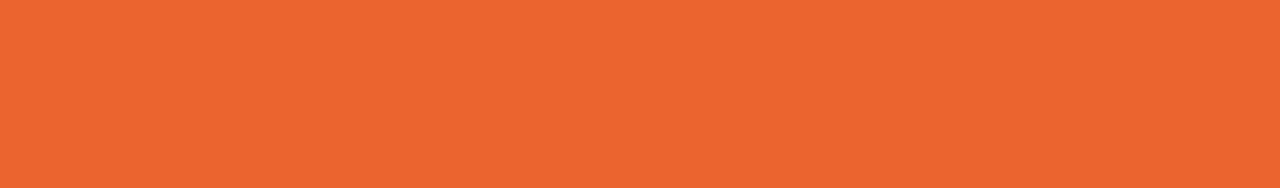
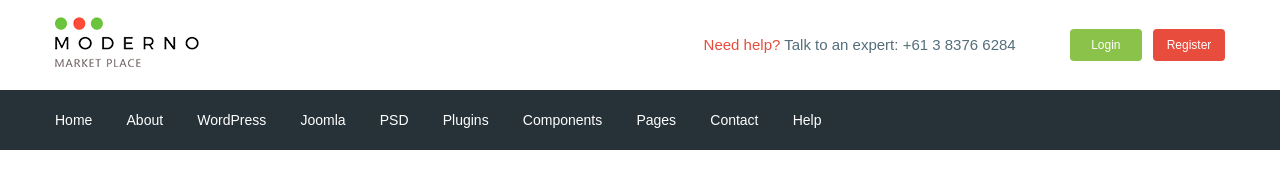
Before and after one commit to 23vv23/Mo, a website: page app/index.html in a window 1280 px wide. Drawn offline with nearby package versions, Linux system fonts and the light colour scheme; files that its build step writes are made by us from their sources.

Commit message:
added header

```diff
--- a/app/index.html
+++ b/app/index.html
@@ -3,12 +3,94 @@
 <head>
     <meta charset="UTF-8">
     <meta name="viewport" content="width=device-width, initial-scale=1.0">
+    <link href="https://fonts.googleapis.com/css2?family=Roboto:wght@500;700&display=swap" rel="stylesheet">
     <link rel="stylesheet" href="css/libs.min.css">
     <link rel="stylesheet" href="css/style.min.css">
-    <title>Document</title>
+    <title>MO</title>
 </head>
 <body>
-
+    <header class="header">
+        <div class="header__top">
+            <div class="contanier">
+                <div class="header__top-inner">
+                    <div class="header__logo">
+                        <a href="#">
+                        <img src="images/logo.png" alt="">
+                        </a>
+                    </div>
+                    <div class="header__text">
+                        <a href="#"><span> Need help?</span>
+                        </a>
+                         Talk to an expert:
+                         <a class="header__phone" href="tel:61383766284">+61 3 8376 6284</a>
+                    </div>
+                    <div class="header__box">
+                        <a href="#" class="basket"></a>
+                        <a href="" class="header__btn header__btn-login">Login</a>
+                        <a href="" class="header__btn header__btn-register">Register</a>
+                    </div>
+                </div>
+            </div>
+        </div>
+       <div class="header__menu">
+           <div class="contanier">
+               <nav class="menu">
+                <ul class="menu__list">
+                    <li>
+                        <a href="#">
+                            Home
+                    </a>
+                    </li>
+                    <li>
+                        <a href="#">
+                            About
+                    </a>
+                    </li>
+                    <li>
+                        <a href="#">
+                            WordPress
+                    </a>
+                    </li>
+                    <li>
+                        <a href="#">
+                            Joomla
+                    </a>
+                    </li>
+                    <li>
+                        <a href="#">
+                            PSD
+                    </a>
+                    </li>
+                    <li>
+                        <a href="#">
+                            Plugins
+                    </a>
+                    </li>
+                    <li>
+                        <a href="#">
+                            Components
+                    </a>
+                    </li>
+                    <li>
+                        <a href="#">
+                            Pages
+                    </a>
+                    </li>
+                    <li>
+                        <a href="#">
+                            Contact
+                    </a>
+                    </li>
+                    <li>
+                        <a href="#">
+                            Help
+                    </a>
+                    </li>
+                </ul>
+               </nav>
+           </div>
+       </div>
+    </header>
 
 
 
--- /dev/null
+++ b/app/scss/_fonts.scss
@@ -0,0 +1,9 @@
+    @font-face {
+        font-family: "Roboto-Regular", sans-serif;
+
+        src: url("../fonts/Roboto-Regular.woff") format("woff"), /* Modern Browsers */
+          url("../fonts/Roboto-Regular.woff2") format("woff2"); /* Modern Browsers */
+        font-weight: normal;
+        font-style: normal;
+        font-display: swap;
+      }
--- /dev/null
+++ b/app/scss/_global.scss
@@ -0,0 +1,37 @@
+html {
+    box-sizing: border-box;
+  }
+
+  *,
+  *::before,
+  *::after {
+    box-sizing: inherit;
+    color: $text;
+  }
+
+  body{
+    font-family: "Roboto-Regular", sans-serif;
+    font-weight: 400;
+    font-size: 15px;
+    line-height: 24px;
+    color: $text;
+  }
+
+  a{
+      display: inline-block;
+      text-decoration: none;
+  }
+
+  ul,
+  li{
+      margin: 0;
+      padding: 0;
+      list-style: none;
+  }
+
+
+  .contanier{
+      max-width: 1200px;
+      margin: 0 auto;
+      padding: 0px 15px;
+  }
--- /dev/null
+++ b/app/scss/_vars.scss
@@ -0,0 +1,4 @@
+$text: #546e7a;
+$red: #e74c3c;
+$green: #8bc34a;
+$bg: #263238;
--- a/app/scss/style.scss
+++ b/app/scss/style.scss
@@ -1,13 +1,59 @@
-html {
-  box-sizing: border-box;
+@import 'vars';
+@import 'global';
+@import 'fonts';
+
+
+.header__top-inner{
+  display: flex;
+  justify-content: space-between;
+  height: 90px;
+  align-items: center;
 }
 
-*,
-*::before,
-*::after {
-  box-sizing: inherit;
+.header__text{
+  margin-left: auto;
+  margin-right: 50px;
+  span{
+    color: $red;
+  }
 }
 
-body{
-  background-color:rgb(235, 100, 47);
+.header__btn{
+  padding: 4px;
+  width: 72px;
+  border-radius: 4px;
+  text-align: center;
+  color: #fff;
+  font-size: 12px;
 }
+
+.header__btn-login{
+  background-color: $green;
+}
+
+.header__btn-register{
+  background-color: $red;
+  margin-left: 7px;
+}
+
+.header__menu{
+  background-color: $bg;
+}
+
+.menu{
+  display: flex;
+  align-items: center;
+  height: 60px;
+}
+
+.menu__list{
+  li{display: inline-block;
+  &+li{
+    margin-left: 30px;
+  }
+  a{
+    color: #fff;
+    font-size: 14px;
+  }
+}
+}
--- a/gulpfile.js
+++ b/gulpfile.js
@@ -9,7 +9,7 @@ let gulp = require('gulp'),
 
 
 gulp.task('sass', function(){
-    return  gulp.src('app/scss/style.scss')
+    return  gulp.src('app/scss/**/*.scss')
             .pipe(sass({outputStyle: 'compressed'}))
             .pipe(rename({suffix : '.min'}))
             .pipe(autoprefixer({
@@ -58,7 +58,7 @@ gulp.task('browser-sync', function() {
 });
 
 gulp.task('watch', function(){
-    gulp.watch('app/scss/style.scss', gulp.parallel('sass'));
+    gulp.watch('app/scss/**/*.scss', gulp.parallel('sass'));
     gulp.watch('app/*.html', gulp.parallel('html'));
     gulp.watch('app/js/*.js', gulp.parallel('js'));
 });
```
Also changed, not shown: app/fonts/Roboto-Bold.ttf (added), app/fonts/Roboto-Medium.ttf (added), app/fonts/Roboto-Regular.ttf (added), app/fonts/Roboto-Regular.woff (added), app/fonts/Roboto-Regular.woff2 (added), app/images/logo.png (added).
